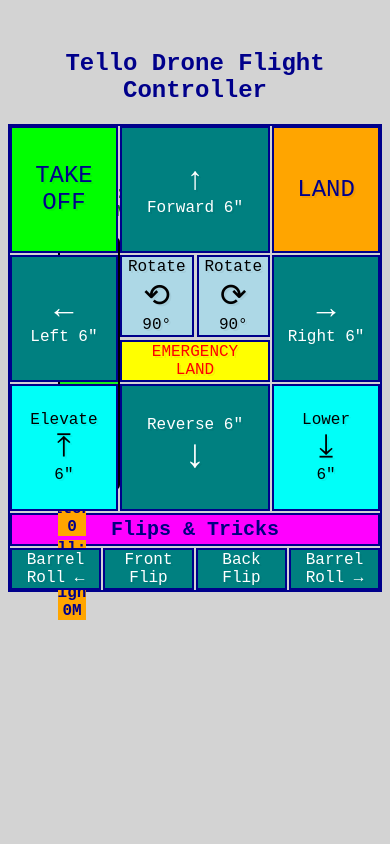
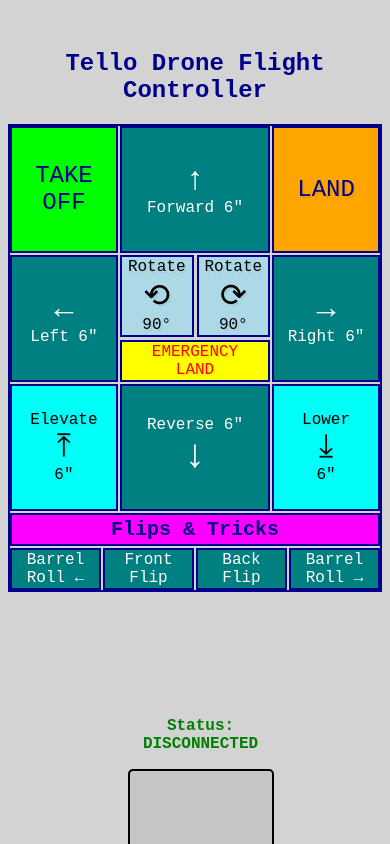
Before and after one commit to flische/drone-flight-controller, a React (Create React App) app: page / in a window 390 px wide. Shown: the top 844 px of the page. Built offline with nearby package versions, Linux system fonts and the light colour scheme; no server answers.

Commit message:
added media query to layout

```diff
--- a/src/App.js
+++ b/src/App.js
@@ -24,6 +24,14 @@
 const PageStyles = styled.div`
   max-width: 550px;
   margin: 50px auto 0 auto;
+  position: fixed;
+  left: 25%;
+
+  @media (max-width: 700px) {
+    max-width: 500px;
+    position: relative;
+    left: 0;
+  }
 `;
 
 class App extends Component {
--- a/src/components/battery/index.js
+++ b/src/components/battery/index.js
@@ -2,7 +2,7 @@
 import styled from 'styled-components';
 
 const BatteryStyles = styled.div`
-  width: 80%;
+  width: 75%;
   height: 30vh;
   margin-left: 50px;
   margin-bottom: 10px;
--- a/src/components/drone/index.js
+++ b/src/components/drone/index.js
@@ -5,7 +5,8 @@
 import Tilt from '../tilt';
 
 const DroneStateStyles = styled.div`
-  float: left
+   /* float: left */
+  left: 0;
   position: absolute;
   top: 20%;
   width: 20vw;
@@ -14,6 +15,12 @@
     text-align: center;
     color: green;
     margin-left: 50px;
+  }
+
+  @media (max-width: 700px) {
+    top: 83%;
+    width: 50%;
+    left: 20%;
   }
 `;
 
```
